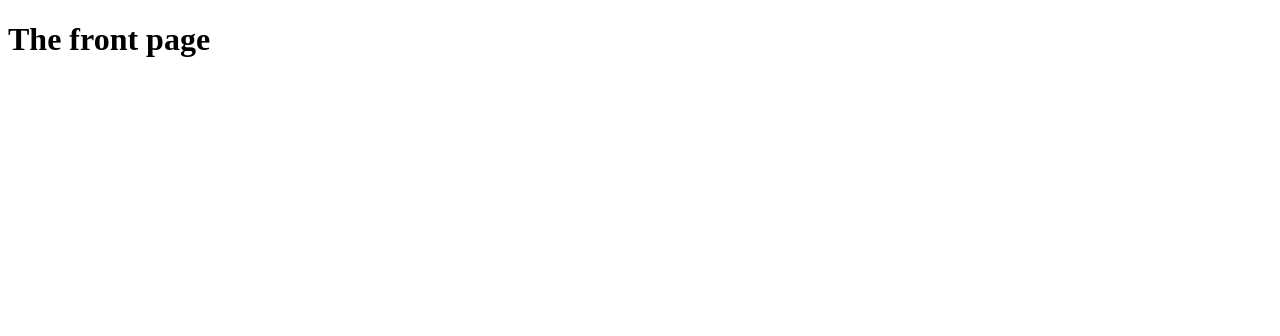
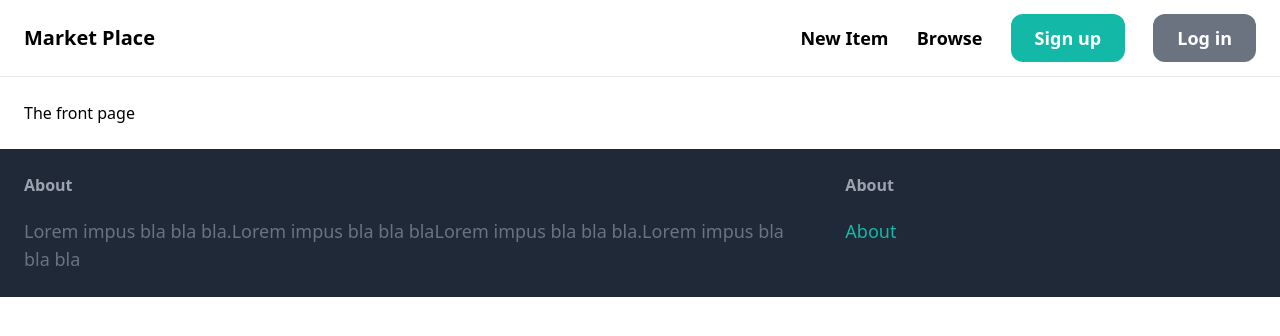
Before and after one commit to onurtalayhan/MarketPlace, a Django app: template core/templates/core/index.html in a window 1280 px wide. Shown: the top 336 px of the page. Run offline with Django 4.2, Linux system fonts and the light colour scheme; the template is opened without the code that fills it, so the values that code supplies are empty; parts of the project's set-up code (start-up, migrations or seed data) failed here and were passed over; some libraries are stand-ins or nearby versions.

Commit message:
Update base.html

```diff
--- a/core/templates/core/base.html
+++ b/core/templates/core/base.html
@@ -1,17 +1,49 @@
 <!doctype html>
 <html lang="en">
+
 <head>
     <meta charset="UTF-8">
     <meta name="viewport"
-          content="width=device-width, user-scalable=no, initial-scale=1.0, maximum-scale=1.0, minimum-scale=1.0">
+        content="width=device-width, user-scalable=no, initial-scale=1.0, maximum-scale=1.0, minimum-scale=1.0">
     <meta http-equiv="X-UA-Compatible" content="ie=edge">
-    <script src="https://https:cdn.tailwindcss.com"></script>
-    <title>{% block  title %} {% endblock %} | Market Place</title>
+    <script src="https://cdn.tailwindcss.com"></script>
+    <title>{% block title %} {% endblock %} | Market Place</title>
 </head>
+
 <body>
-<div class="px-6 py-6">
-    {%  block content %}
-    {% endblock %}
-</div>
+    <nav class="py-6 px-6 flex justify-between items-center border-b border-gray-200">
+        <a href="/" class="text-xl font-semibold">Market Place</a>
+        <div class="space-x-6">
+            <a href="#" class="text-lg font-semibold hover:text-gray-500">New Item</a>
+            <a href="#" class="text-lg font-semibold hover:text-gray-500">Browse</a>
+            <a href="#" class="px-6 py-3 text-lg font-semibold bg-teal-500 text-white rounded-xl hover:bg-teal-700">Sign
+                up</a>
+            <a href="#" class="px-6 py-3 text-lg font-semibold bg-gray-500 text-white rounded-xl hover:bg-gray-700">Log
+                in</a>
+
+        </div>
+    </nav>
+    <div class="px-6 py-6">
+        {% block content %}
+        {% endblock %}
+    </div>
+
+    <footer class="py-6 px-6 flex justify-between bg-gray-800">
+        <div class="w-2/3 pr-10">
+            <h3 class="mb-5 font-semibold text-gray-400">About</h3>
+            <p class="text-lg text-gray-500">Lorem impus bla bla bla.Lorem impus bla bla blaLorem impus bla bla
+                bla.Lorem impus
+                bla bla bla</p>
+        </div>
+        <div class="w-1/3">
+            <h3 class="mb-5 font-semibold text-gray-400">About</h3>
+            <ul class="space-y-2">
+                <li><a href="#" class="text-lg text-teal-500" lover:text-teal-700>About</a></li>
+            </ul>
+
+        </div>
+    </footer>
+
 </body>
+
 </html>
```
